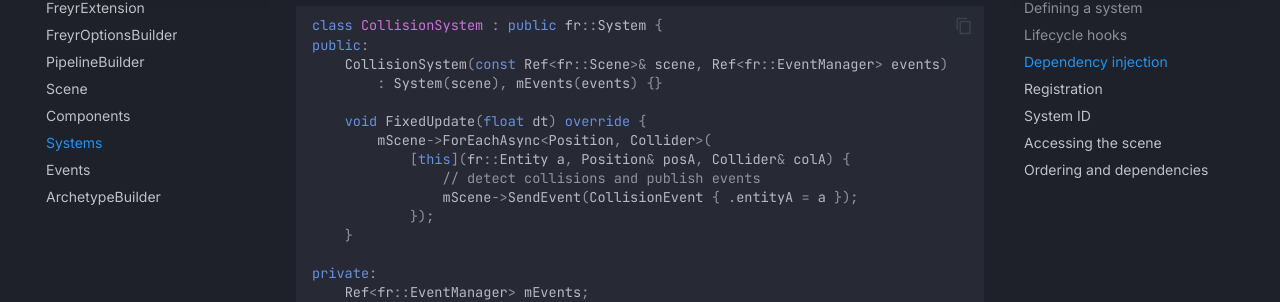
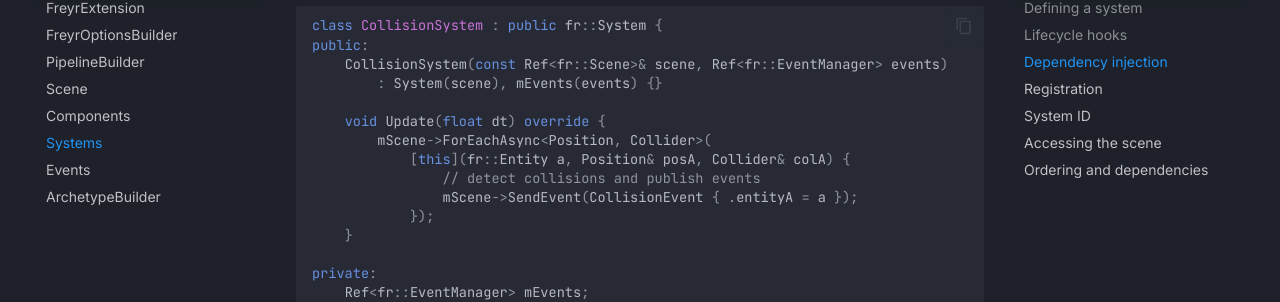
Before and after one commit to gilmar-sales/Freyr, an MkDocs documentation site: the page built from docs/api/systems.md, in a window 1280 px wide and 900 px high, scrolled down 1334 px. Shown: the part 148-450 px from the top of the window. Built offline with MkDocs 1.6.1 and Material for MkDocs 9.7.7, drawn with Linux system fonts in a browser that asks for light colours; comment, search, counter and statistics services are not loaded.

Commit message:
docs(base): update documentation

````diff
--- a/docs/api/systems.md
+++ b/docs/api/systems.md
@@ -1,6 +1,7 @@
 # Systems
 
-Systems contain the **logic** of the simulation. Each system declares which components it needs and processes all matching entities during the update loop.
+Systems contain the **logic** of the simulation. Each system declares which components it needs and processes all
+matching entities during the update loop.
 
 ---
 
@@ -26,7 +27,8 @@ public:
 };
 ```
 
-The constructor **must** accept `const Ref<fr::Scene>&` as its first argument. Additional dependencies are resolved by Skirnir's DI container.
+The constructor **must** accept `const Ref<fr::Scene>&` as its first argument. Additional dependencies are resolved by
+Skirnir's DI container.
 
 ---
 
@@ -40,11 +42,11 @@ Update(dt)
 PostUpdate(dt)
 ```
 
-| Hook | Typical use |
-|------|-------------|
-| `PreUpdate(dt)` | Input gathering, reset accumulators |
-| `Update(dt)` | Main simulation logic |
-| `PostUpdate(dt)` | Post-processing, late reads |
+| Hook             | Typical use                         |
+|------------------|-------------------------------------|
+| `PreUpdate(dt)`  | Input gathering, reset accumulators |
+| `Update(dt)`     | Main simulation logic               |
+| `PostUpdate(dt)` | Post-processing, late reads         |
 
 All hooks have a default empty implementation — override only those you need.
 
@@ -52,7 +54,8 @@ All hooks have a default empty implementation — override only those you need.
 
 ## Dependency injection
 
-Systems are singletons registered in Skirnir's DI container. Any service registered in the container can be injected via the constructor:
+Systems are singletons registered in Skirnir's DI container. Any service registered in the container can be injected via
+the constructor:
 
 ```cpp
 class CollisionSystem : public fr::System {
@@ -60,7 +63,7 @@ public:
     CollisionSystem(const Ref<fr::Scene>& scene, Ref<fr::EventManager> events)
         : System(scene), mEvents(events) {}
 
-    void FixedUpdate(float dt) override {
+    void Update(float dt) override {
         mScene->ForEachAsync<Position, Collider>(
             [this](fr::Entity a, Position& posA, Collider& colA) {
                 // detect collisions and publish events
@@ -129,6 +132,8 @@ void Update(float dt) override {
 
 ## Ordering and dependencies
 
-Systems run in registration order, sequentially. If `SystemB` depends on results produced by `SystemA`, register `SystemA` first.
+Systems run in registration order, sequentially. If `SystemB` depends on results produced by `SystemA`, register
+`SystemA` first.
 
-For data dependencies *within* a system, use `ForEach` (sequential) rather than `ForEachAsync` when the callback reads from other entities.
+For data dependencies *within* a system, use `ForEach` (sequential) rather than `ForEachAsync` when the callback reads
+from other entities.
````
